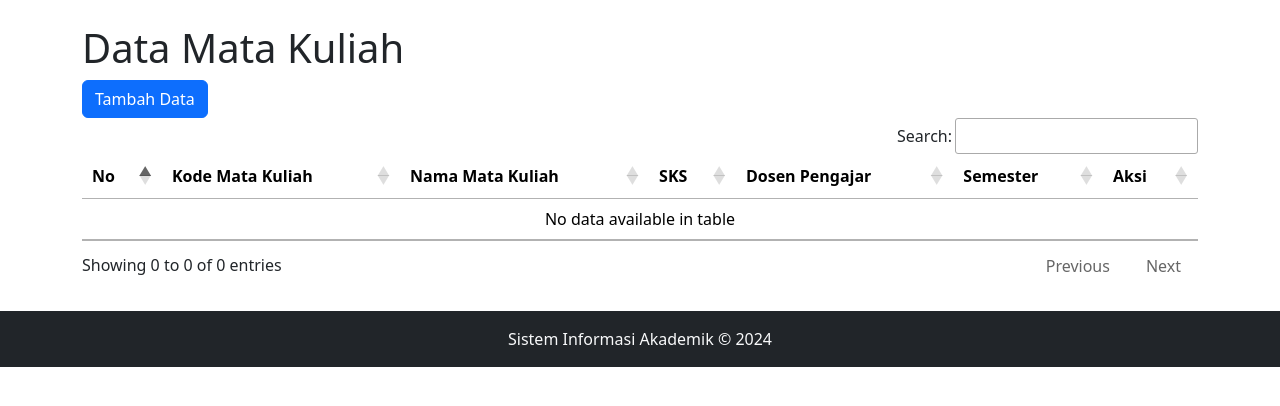
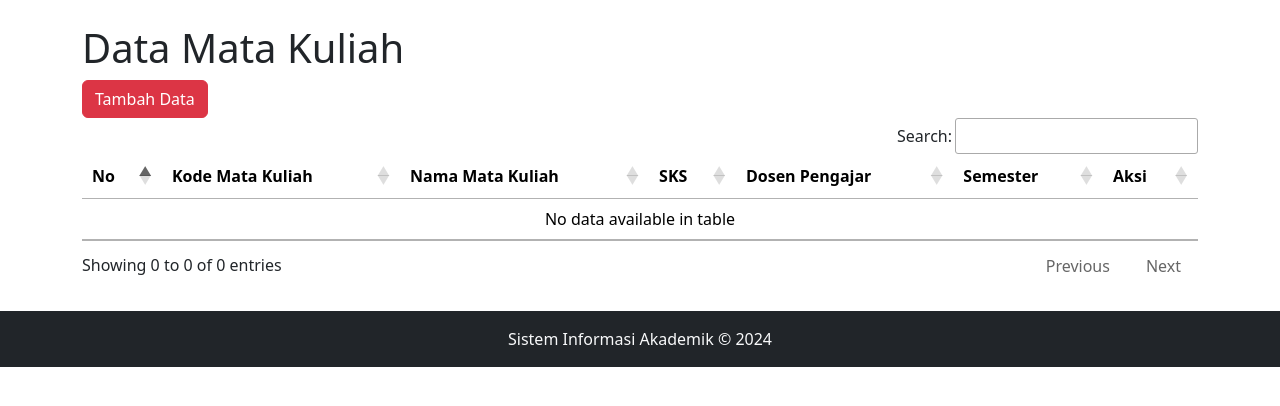
Before and after one commit to nauvalalpen/oneVision, a PHP site: page /index.php?page=mata_kuliah in a window 1280 px wide. Shown: the part 56-462 px from the top of the page. Run offline with PHP 8.4, Linux system fonts and the light colour scheme; a user stored in the database is signed in; data comes from the database, SQL or seed files in the repository; data that the repository does not hold is empty; some libraries are stand-ins or nearby versions.

Commit message:
Your commit message

```diff
--- a/mata_kuliah.php
+++ b/mata_kuliah.php
@@ -6,7 +6,7 @@
         case "read":
 ?>
         <h1>Data Mata Kuliah</h1>
-        <a href="index.php?page=mata_kuliah&aksi=create" class="btn btn-primary">Tambah Data</a>
+        <a href="index.php?page=mata_kuliah&aksi=create" class="btn btn-danger">Tambah Data</a>
         <table class="table" id="dataTable">
             <thead>
                 <tr>
@@ -39,7 +39,7 @@
                             <?php if($_SESSION['level'] == 'admin') { ?>
                                 <a href="prosesMata_kuliah.php?proses=hapus&kode=<?=$data['kode_mk'] ?>"
                                    onclick="return confirm('Apakah anda yakin menghapus data ini ?')"
-                                   class="btn btn-danger">Hapus</a>
+                                   class="btn btn-danger">Delete</a>
                             <?php } ?>
                         </td>
                     </tr>
```
